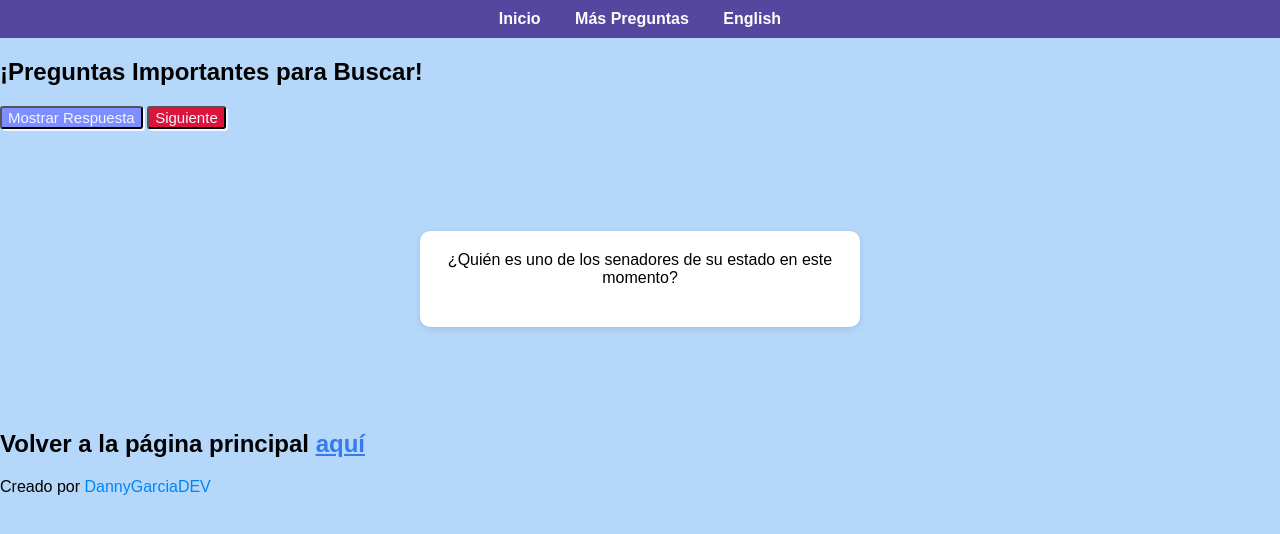
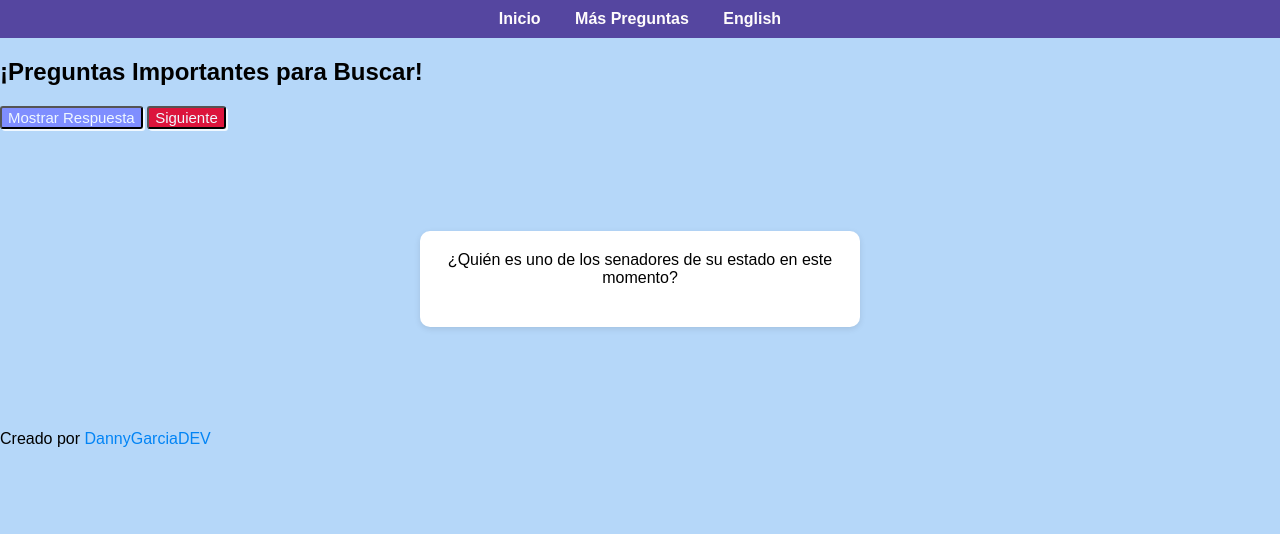
Before and after one commit to DannyGarciaDEV/civicsApp, a plain HTML site: page assets/hyperLinkSpanish.html in a window 1280 px wide. Drawn offline with Linux system fonts and the light colour scheme.

Commit message:
deliting routes

```diff
--- a/assets/hyperLinkSpanish.html
+++ b/assets/hyperLinkSpanish.html
@@ -28,7 +28,7 @@
         </div>
     </div>
 
-    <h2>Volver a la página principal <a href="english.html">aquí</a></h2>
+
 
     <span>Creado por <a href="https://github.com/DannyGarciaDEV" target="_blank">DannyGarciaDEV</a></span>
     <script src="../assets/js/hyperLinkSpanish.js"></script>
```
Also changed, not shown: assets/hyperLink.html (+1 -1 lines).
